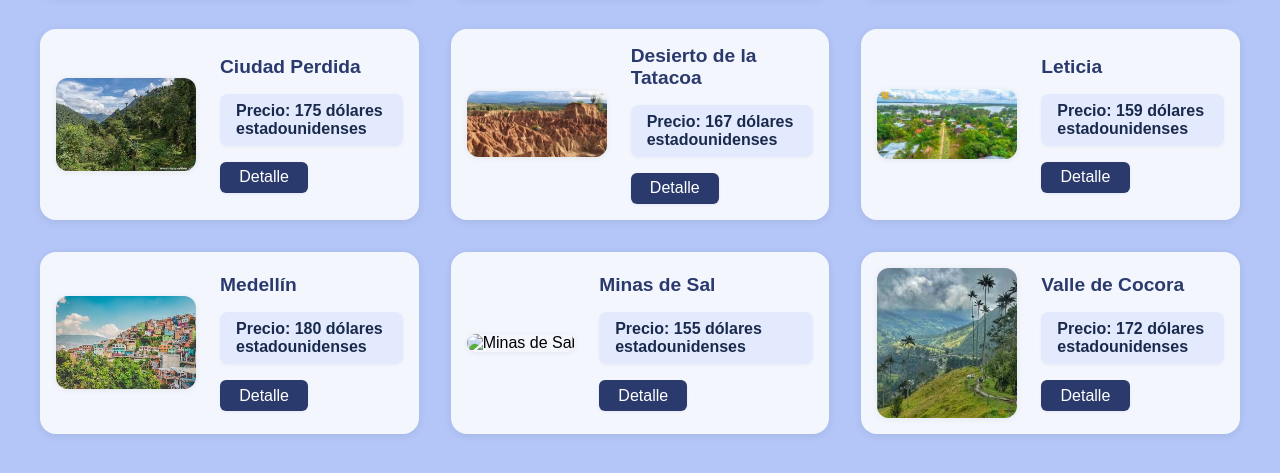
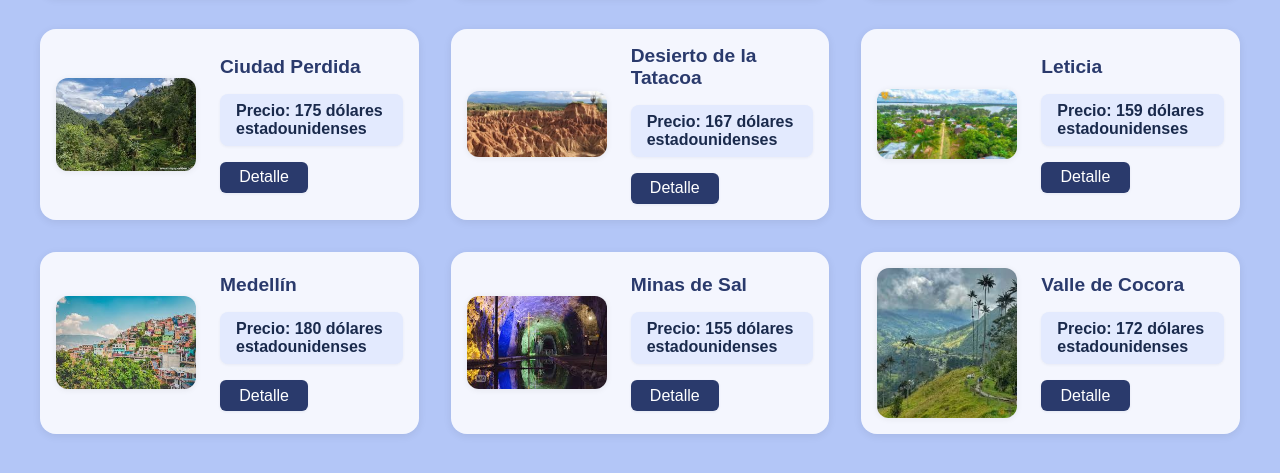
Before and after one commit to maurizioac/cat-logo, a plain HTML site: page index.html in a window 1280 px wide. Shown: the part 293-766 px from the top of the page. Drawn offline with Linux system fonts and the light colour scheme.

Commit message:
Update index.html

```diff
--- a/index.html
+++ b/index.html
@@ -72,7 +72,7 @@
           </div>
         </div>
         <div class="ciudades-item">
-          <img src="imagenes/mminasdesal.jpg" alt="Minas de Sal" />
+          <img src="imagenes/minasdesal.jpg" alt="Minas de Sal" />
           <div class="info-lugar">
             <h2>Minas de Sal</h2>
             <div class="precio">Precio: 155 dólares estadounidenses</div>
```
